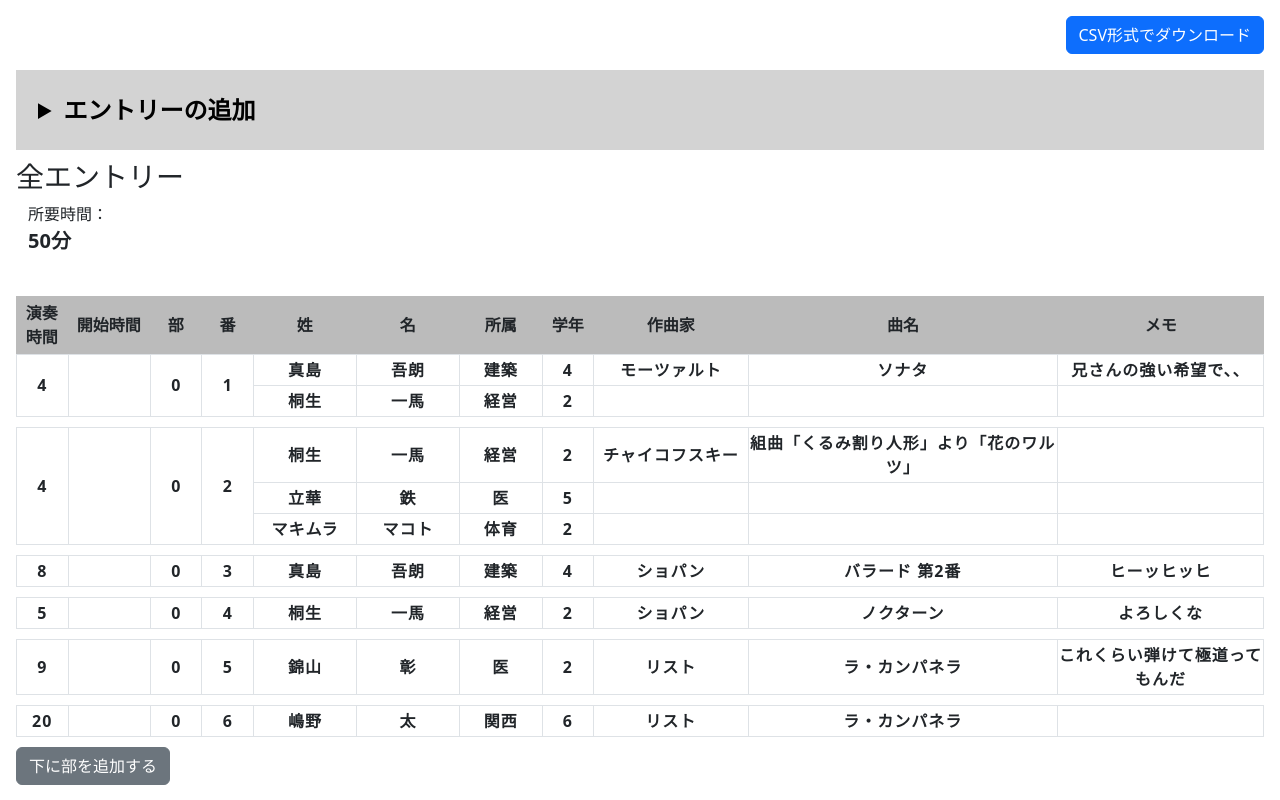
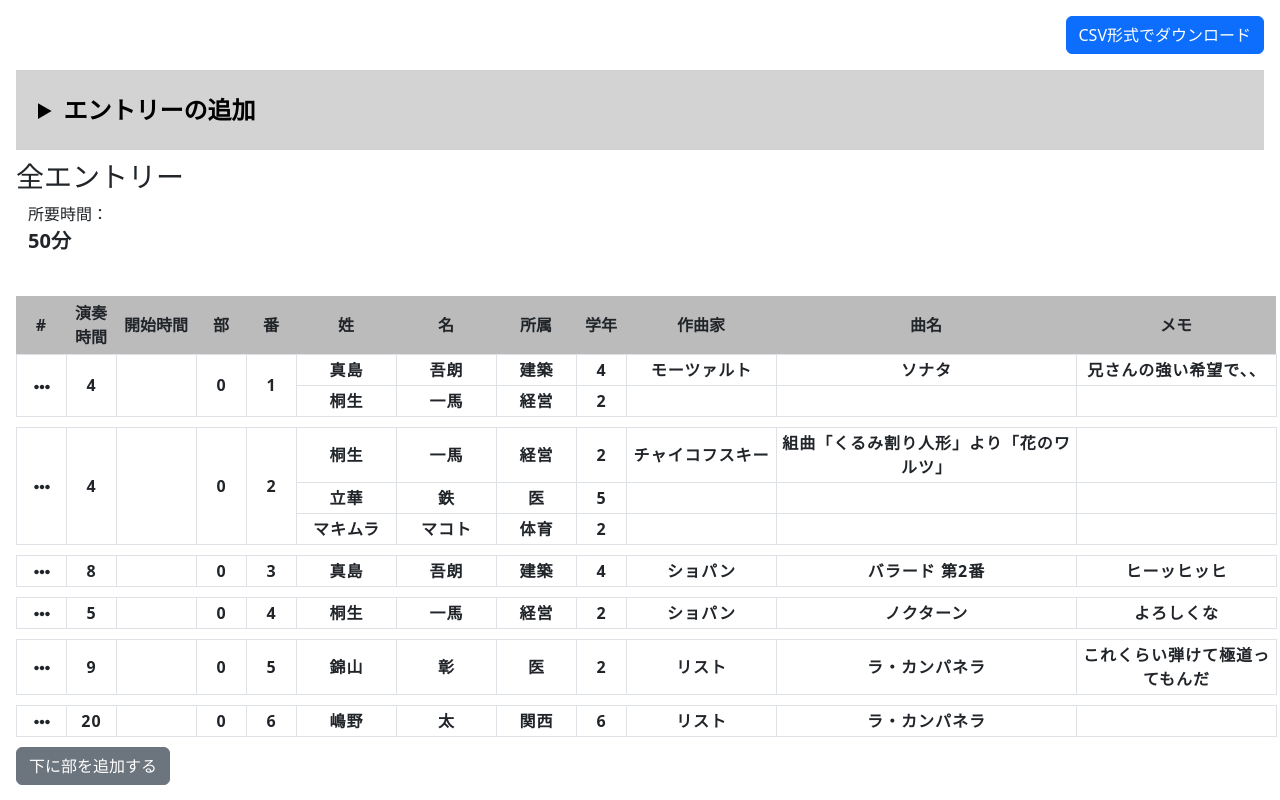
Before and after one commit to ritto153/PianoProgramEditor, a React (Create React App) app: page / in a window 1280 px wide. Shown: the top 800 px of the page. Built offline with nearby package versions, Linux system fonts and the light colour scheme.

Commit message:
行の操作ボタン追加

```diff
--- a/src/partContents/components/Entries.tsx
+++ b/src/partContents/components/Entries.tsx
@@ -47,6 +47,7 @@ export default function Entries(props: Props) {
       <StyledTable>
         <thead>
           <tr>
+            <ThWithWidth $width={50}>#</ThWithWidth>
             {Object.entries(entryAttributesInfo)
               .sort((a, b) => a[1]["columnIndex"] - b[1]["columnIndex"])
               .map(([_, { displayName, columnWidthPx }]) => (
--- a/src/partContents/components/SingleEntryTable.tsx
+++ b/src/partContents/components/SingleEntryTable.tsx
@@ -1,3 +1,4 @@
+import { FaEllipsisH } from "react-icons/fa";
 import { useEntries } from "../../EntryProvider";
 import { useMemo } from "react";
 import styled from "styled-components";
@@ -83,6 +84,12 @@ export default function SingleEntryTable(props: Props): JSX.Element {
           if (i === 0) {
             return (
               <tr key={i}>
+                <TdWithWidth
+                  $width={50}
+                  rowSpan={rowCount}
+                >
+                  <FaEllipsisH />
+                </TdWithWidth>
                 {attributesPerEntry.map((attribute) => (
                   <TdWithAttribute
                     entry={entry}
```
